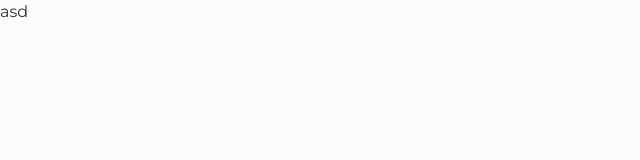
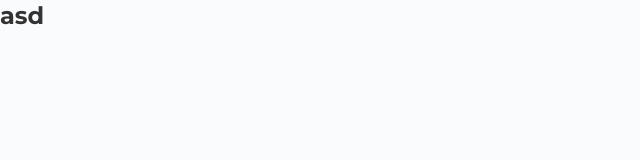
Before and after one commit to usaif1/JSGOATFrontend, a Next.js app: page / in a window 1280 px wide. Shown: the top 160 px of the page, without its empty margins (0-640 px from the left). Built offline with nearby package versions, Linux system fonts and the light colour scheme.

Commit message:
added docs for text component

```diff
--- a/src/app/components/Text/index.tsx
+++ b/src/app/components/Text/index.tsx
@@ -2,44 +2,48 @@
 import React, { ReactNode } from "react";
 
 // types
-import {
-  TextColor,
-  TextColors,
-  TextSize,
-  TextSizes,
-  TextWeight,
-  TextWeights,
-} from "./types";
+import { TextSize, TextSizes, TextWeight, TextWeights } from "./types";
 
 type Props = {
+  /**
+   * Defines the size of the text.
+   * Defaults to "base", and can be one of the sizes defined in the `TextSizes` enum.
+   */
   size?: TextSize;
-  color?: TextColor;
-  colorDark?: TextColor;
+
+  /**
+   * Defines the content of the text.
+   * It can be any valid React node (string, element, etc.).
+   */
   children: ReactNode;
+
+  /**
+   * Defines the weight of the text (e.g., "normal", "bold").
+   * Defaults to "normal", and can be one of the weights defined in the `TextWeights` enum.
+   */
   weight?: TextWeight;
 };
 
+/**
+ * Text component for rendering customizable text elements.
+ *
+ * This component supports text size, weight, and dynamic color change based on the current theme.
+ * It uses Tailwind CSS utility classes for styling and supports dark mode using the `dark:` class.
+ *
+ * @param {Props} props - The props object containing component properties.
+ * @returns {JSX.Element} A paragraph element with customizable styles.
+ */
 const Text: React.FC<
   Props &
     React.DetailedHTMLProps<
       React.HTMLAttributes<HTMLParagraphElement>,
       HTMLParagraphElement
     >
-> = ({
-  size = "base",
-  color = "primary-light",
-  colorDark = "primary-dark",
-  weight = "normal",
-  ...props
-}) => {
-  const darkTextClass = `dark:${
-    TextColors[colorDark] || TextColors["primary-dark"]
-  }`;
-
+> = ({ size = "base", weight = "normal", ...props }) => {
   return (
     <p
       {...props}
-      className={`${TextSizes[size]} ${TextColors[color]} ${TextWeights[weight]} ${darkTextClass}`}
+      className={`${TextSizes[size]} ${TextWeights[weight]} text-color-text-primary-light dark:text-color-text-primary-dark`}
     >
       {props.children}
     </p>
--- a/src/app/page.tsx
+++ b/src/app/page.tsx
@@ -4,7 +4,9 @@ import { Text } from "@/app/components";
 export default function Home() {
   return (
     <div className="text-color-text-primary-dark">
-      <Text>asd</Text>
+      <Text weight="bold" size="2xl">
+        asd
+      </Text>
     </div>
   );
 }
```
Also changed, not shown: src/app/components/Text/readme.md (added).
